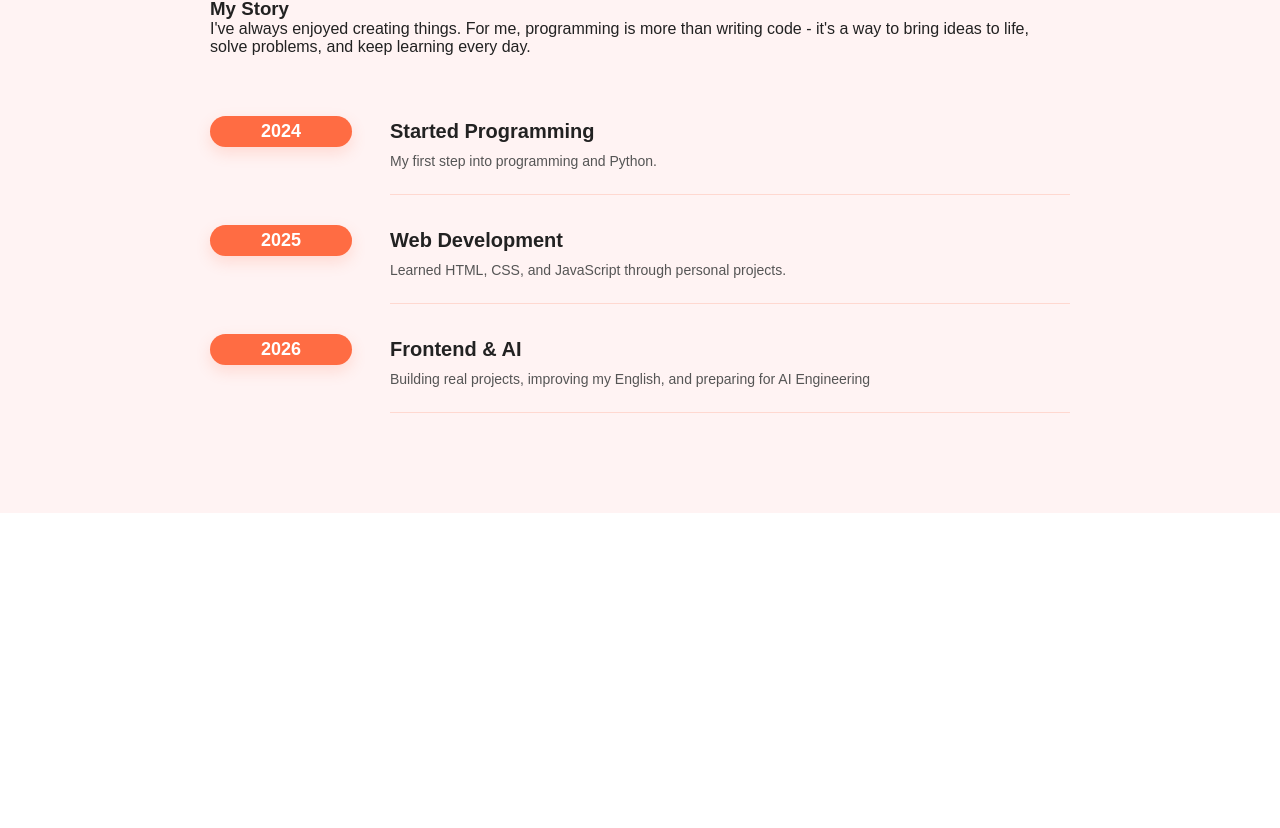
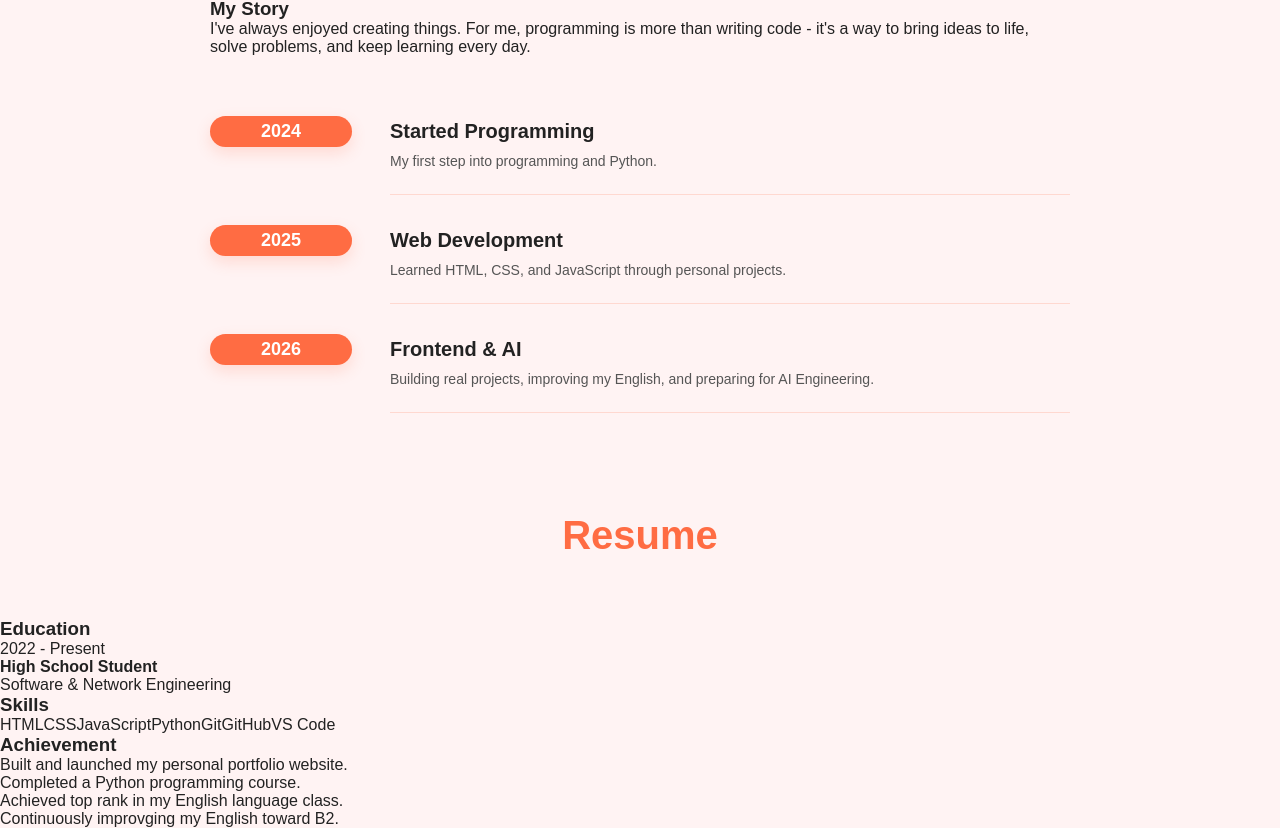
Before and after one commit to Shirin-skandari/Portfolio-v2, a Next.js app: page / in a window 1280 px wide. Shown: the part 1289-2117 px from the top of the page. Before the commit the page ends 1802 px from the top, so only its background shows below. Built offline with nearby package versions, Linux system fonts and the light colour scheme.

Commit message:
feat: build resume section

```diff
--- a/src/app/page.js
+++ b/src/app/page.js
@@ -1,6 +1,22 @@
 import styles from "./page.module.scss";
 
 export default function Home() {
+  const skills = [
+    "HTML",
+    "CSS",
+    "JavaScript",
+    "Python",
+    "Git",
+    "GitHub",
+    "VS Code"
+  ];
+
+  const achievements = [
+    "Built and launched my personal portfolio website.",
+    "Completed a Python programming course.",
+    "Achieved top rank in my English language class.",
+    "Continuously improvging my English toward B2."
+  ];
   return (
     <main className={styles.home}>
       <div className={styles.hero}>
@@ -25,9 +41,13 @@ export default function Home() {
           <a href="#about" className={styles.secondaryButton}>
             About Me
             </a>
+          <a href="#resume" className={styles.secondaryButton}>
+            Resume
+          </a>
         </div>
 
       </div>
+
       <section id="about" className={styles.about}>
 
         <h2 className={styles.sectionTitle}>About Me</h2>
@@ -90,13 +110,52 @@ export default function Home() {
             <dd>
               <h4>Frontend & AI</h4>
               <p>
-                Building real projects, improving my English, and preparing for AI Engineering
+                Building real projects, improving my English, and preparing for AI Engineering.
               </p>
             </dd>
           </div>
         </dl>
       </section>
 
+
+      <section id="resume" className={styles.resume}>
+        <h2 className={styles.sectionTitle}>Resume</h2>
+
+        <div className={styles.education}>
+          <h3>Education</h3>
+
+          <div className={styles.educationItem}>
+            <span>2022 - Present</span>
+            <div>
+              <h4>High School Student</h4>
+              <p>Software & Network Engineering</p>
+            </div>
+          </div>
+        </div>
+
+      <div className={styles.skills}>
+        <h3>Skills</h3>
+
+        <div className={styles.skillList}>
+          {skills.map((skill) => (
+            <span key={skill}>{skill}</span>
+          ))}
+        </div>
+      </div>
+
+      <div className={styles.achievements}>
+        <h3>Achievement</h3>
+
+        <div className={styles.achievements}>
+          {achievements.map((achievement) => (
+            <div className={styles.achievement} key={achievement}>
+              {achievement}
+            </div>
+          ))}
+        </div>
+      </div>
+      </section>
+
     </main>
   );
 }
```
